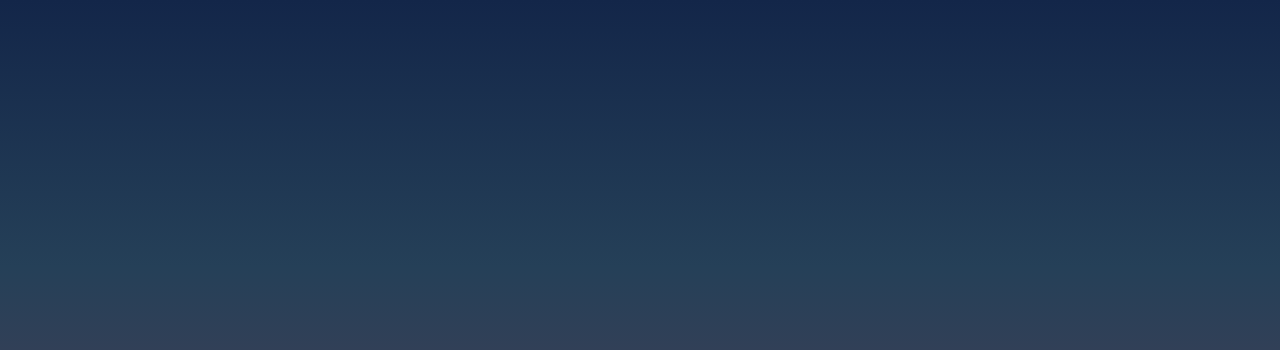
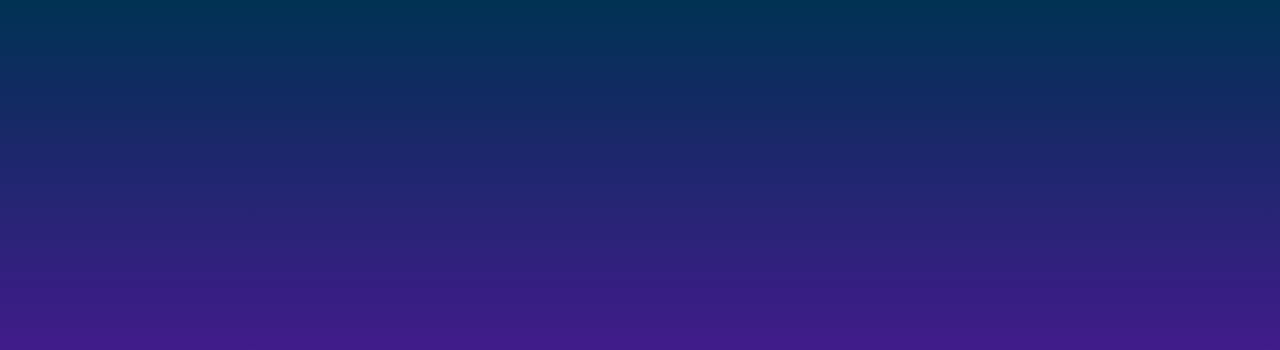
Before and after one commit to manumacc/website, a plain HTML site: page index.html in a window 1280 px wide. Shown: the top 350 px of the page. Drawn offline with Linux system fonts and the light colour scheme.

Commit message:
Different gradient

```diff
--- a/index.html
+++ b/index.html
@@ -14,7 +14,7 @@
       height: 100%;
     }
     body {
-      background: linear-gradient(to bottom, #132649, #254058, #4C4056, #834939);
+      background: linear-gradient(to bottom, #003153, #9400D3);
       background-blend-mode: overlay;
       display: flex;
       justify-content: center;
```
